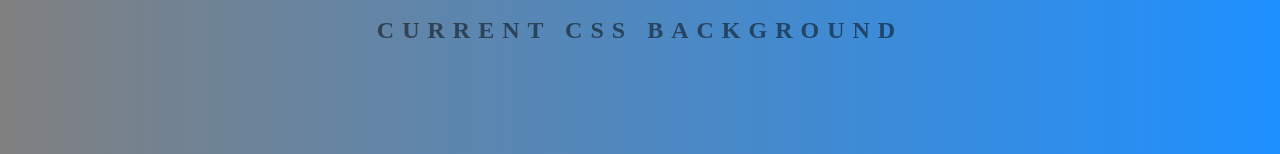
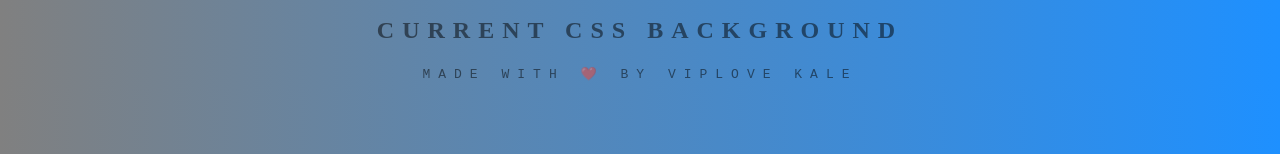
Before and after one commit to viplove3541/Background-color-generator-, a plain HTML site: page index.html in a window 1280 px wide. Shown: the part 235-389 px from the top of the page. Drawn offline with Linux system fonts and the light colour scheme.

Commit message:
Update index.html

```diff
--- a/index.html
+++ b/index.html
@@ -18,4 +18,10 @@
     <script src="script.js"></script>
 </body>
 
+     <footer>
+        <code>
+            Made with ❤️ by Viplove Kale
+        </code>
+    </footer>
+
 </html>
```
